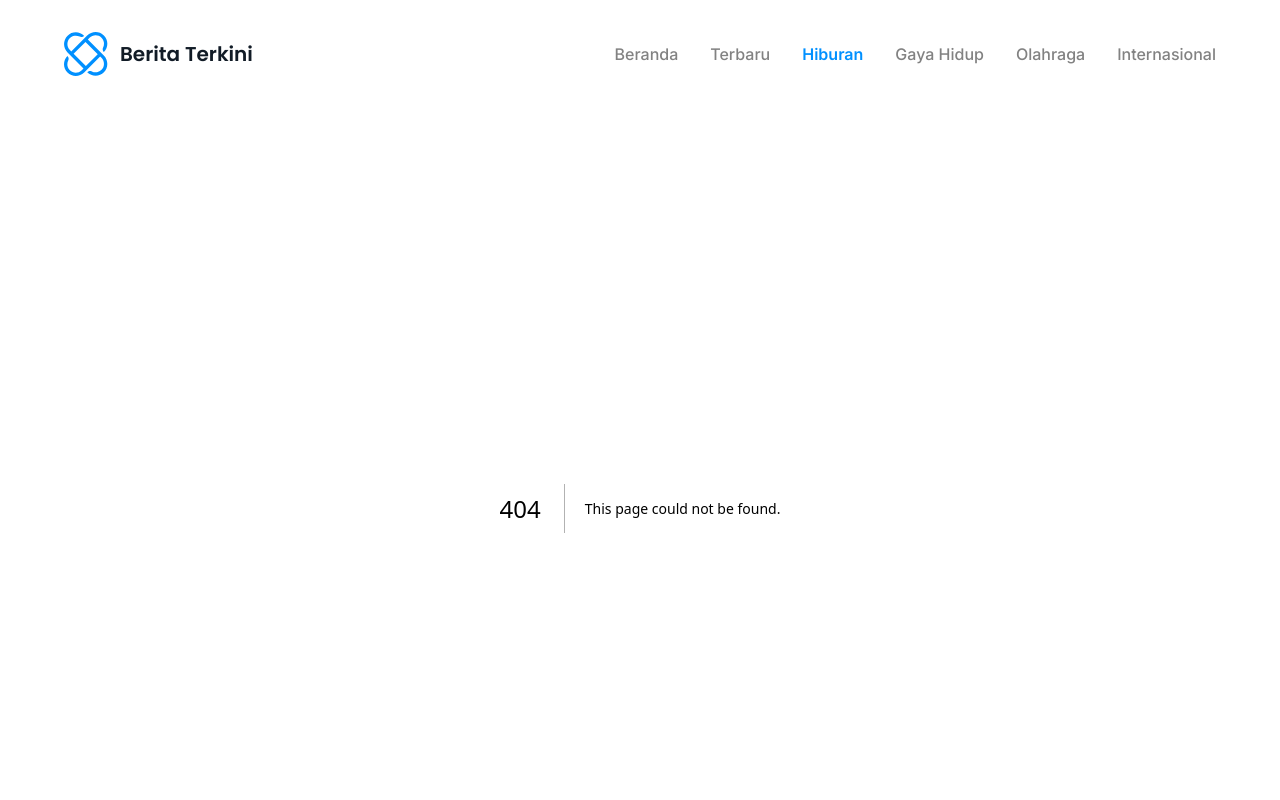
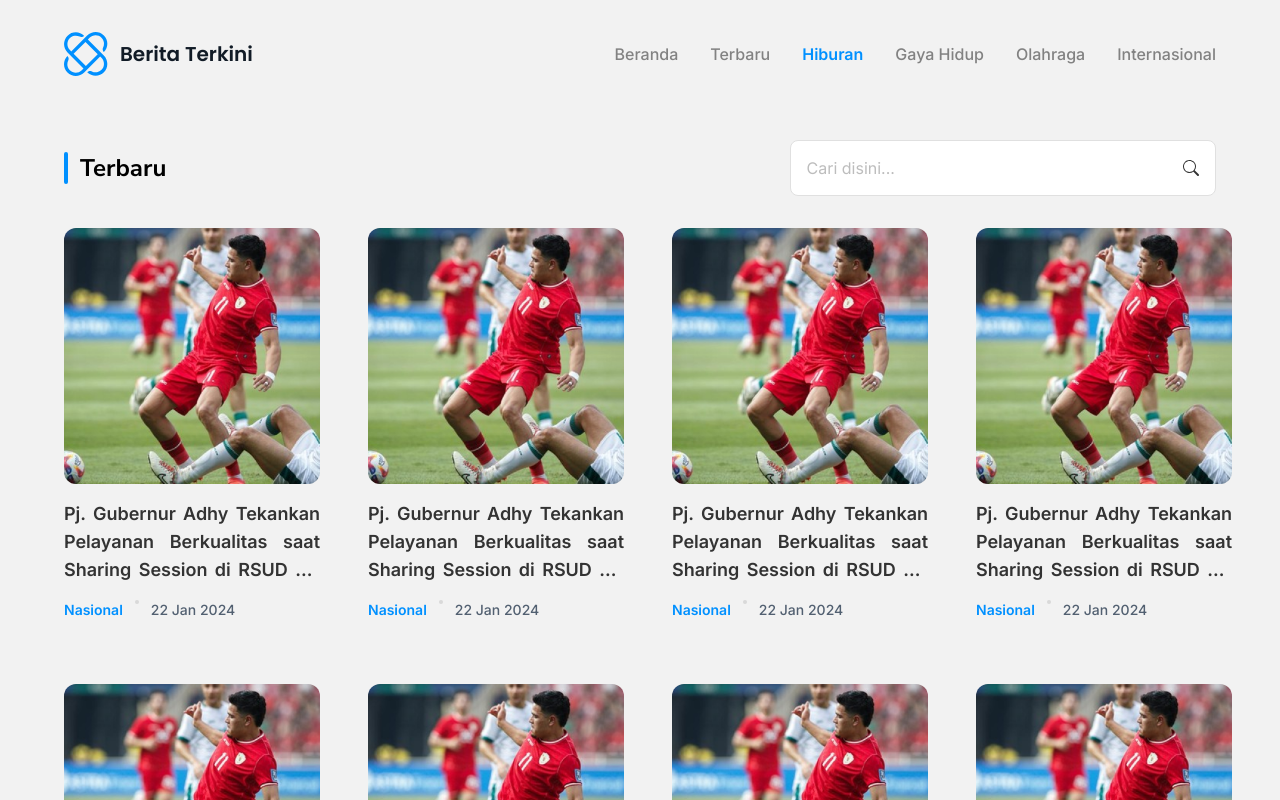
Before and after one commit to Glenn-Rhee/berita-terkini, a Next.js app: page /entertaint in a window 1280 px wide. Before the commit this address had no page. Shown: the top 800 px of the page. Built offline with nearby package versions, Linux system fonts and the light colour scheme.

Commit message:
feat: added entertaint page

```diff
--- /dev/null
+++ b/src/app/entertaint/page.tsx
@@ -0,0 +1,22 @@
+import Card from "@/components/Card";
+import Container from "@/components/Container";
+import FooterSection from "@/components/FooterSection";
+import HeaderSection from "@/components/HeaderSection";
+
+export default function EntertaintPage() {
+  return (
+    <Container>
+      <section className="flex flex-col gap-y-8">
+        <HeaderSection title="Terbaru" />
+        <div className="flex flex-col gap-y-32 justify-between">
+          <div className="grid grid-cols-2 md:grid-cols-4 gap-16">
+            {Array.from({ length: 16 }).map((_, i) => (
+              <Card key={i} />
+            ))}
+          </div>
+          <FooterSection />
+        </div>
+      </section>
+    </Container>
+  );
+}
```
